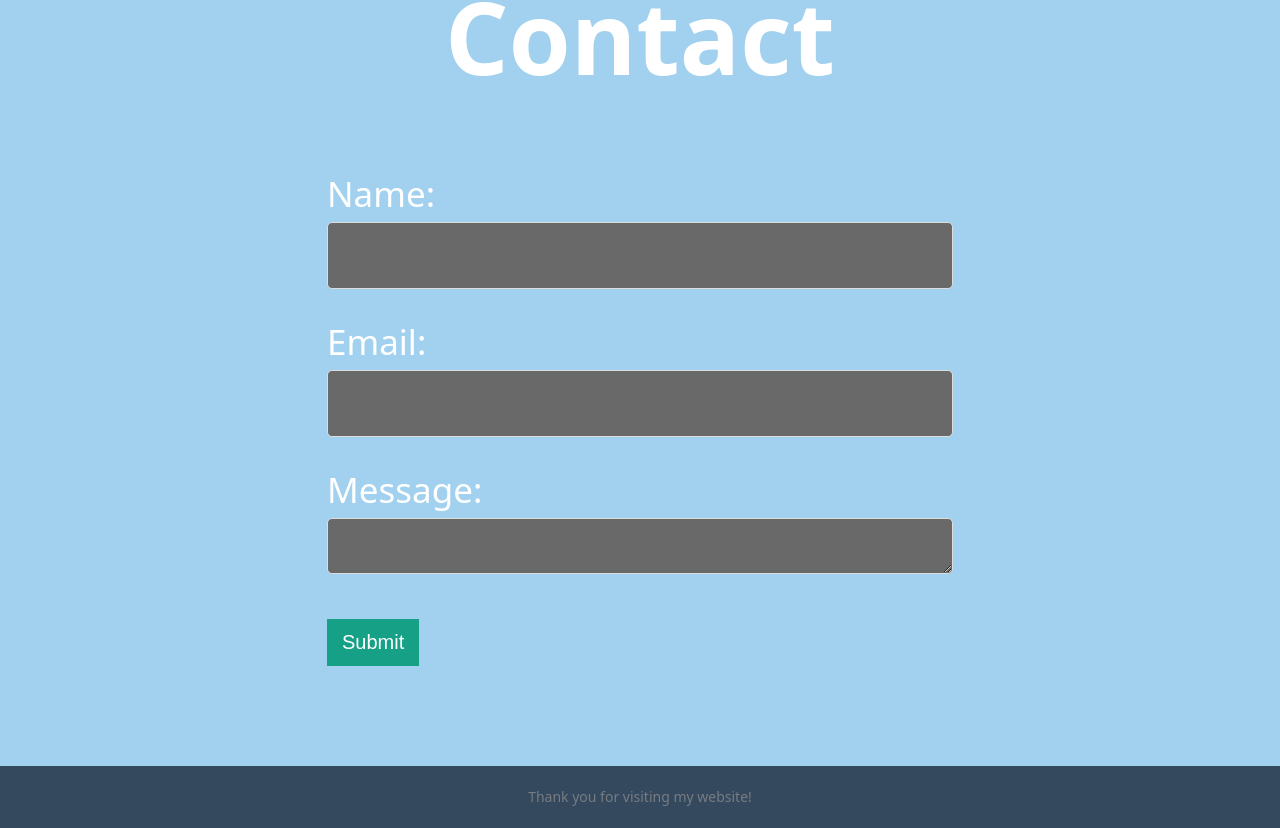
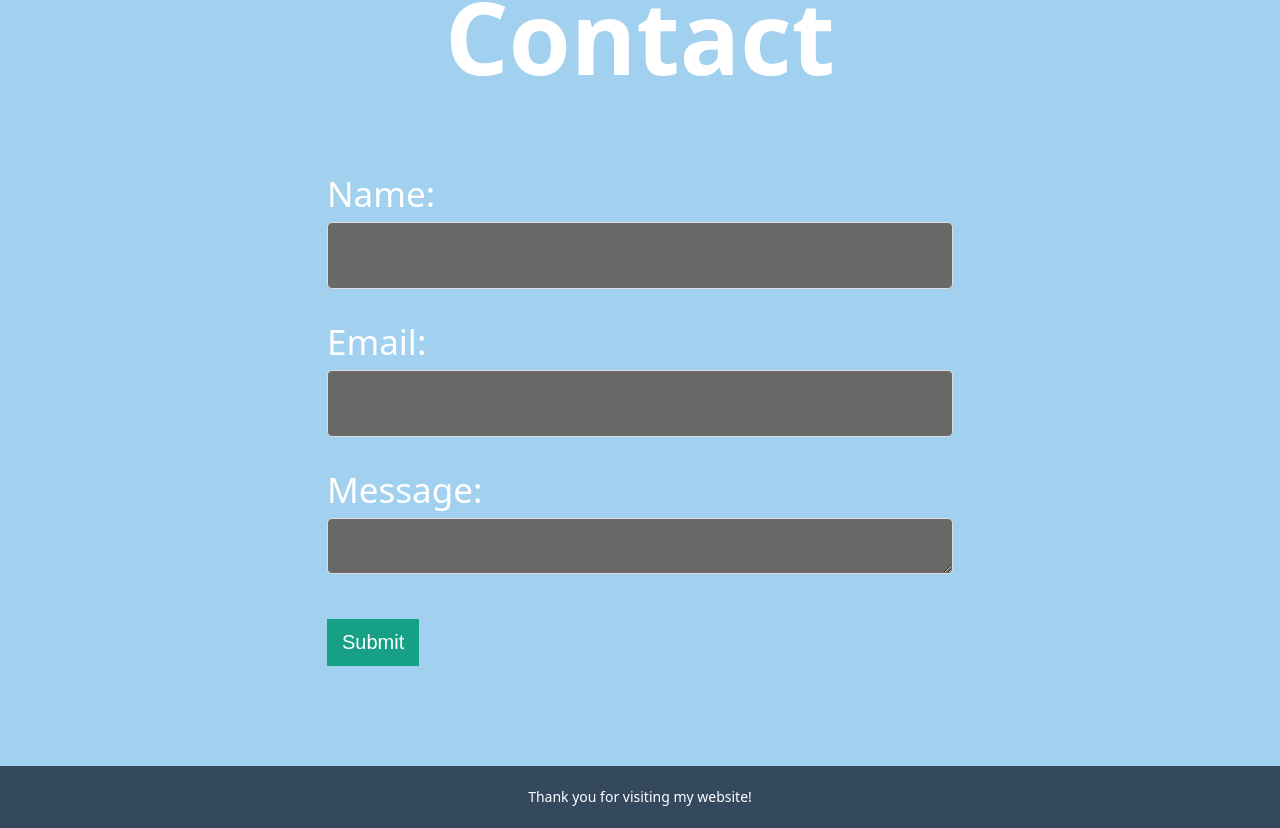
Before and after one commit to Ruhisawant/Vue-Personal-Porfolio, a Vue app: page / in a window 1280 px wide. Shown: the part 1587-2415 px from the top of the page. Built offline with nearby package versions, Linux system fonts and the light colour scheme.

Commit message:
Coding adjustments

```diff
--- a/src/App.vue
+++ b/src/App.vue
@@ -1,14 +1,10 @@
 <script setup>
-import { ref } from 'vue';
 import { NLayout, NLayoutContent, NMessageProvider } from 'naive-ui';
 import Header from './components/Header.vue';
 import Home from './components/Home.vue';
 import Projects from './components/Projects.vue';
 import Contacts from './components/Contacts.vue';
 import Footer from './components/Footer.vue';
-
-const navMessage = ref('');
-
 </script>
 
 <template>
@@ -26,9 +22,3 @@ const navMessage = ref('');
     </n-layout>
   </n-message-provider>
 </template>
-
-<style scoped>
-main {
-  padding: 40px;
-}
-</style>
--- a/src/components/Footer.vue
+++ b/src/components/Footer.vue
@@ -1,17 +1,18 @@
-<template>
-    <n-layout-footer class="footer">
-      <n-text depth="3">Thank you for visiting my website!</n-text>
-    </n-layout-footer>
-  </template>
-
 <script setup>
 import { NLayoutFooter, NText } from 'naive-ui';
 </script>
 
+<template>
+  <n-layout-footer class="footer">
+    <n-text depth="3" style="color: white">
+      Thank you for visiting my website!
+    </n-text>
+  </n-layout-footer>
+</template>
+
 <style scoped>
 .footer {
   background-color: #34495e;
-    color: white;
   text-align: center;
   padding: 20px;
 }
```
Also changed, not shown: src/components/Header.vue (indentation only). Lines whose indentation alone changed are shown as unchanged.
